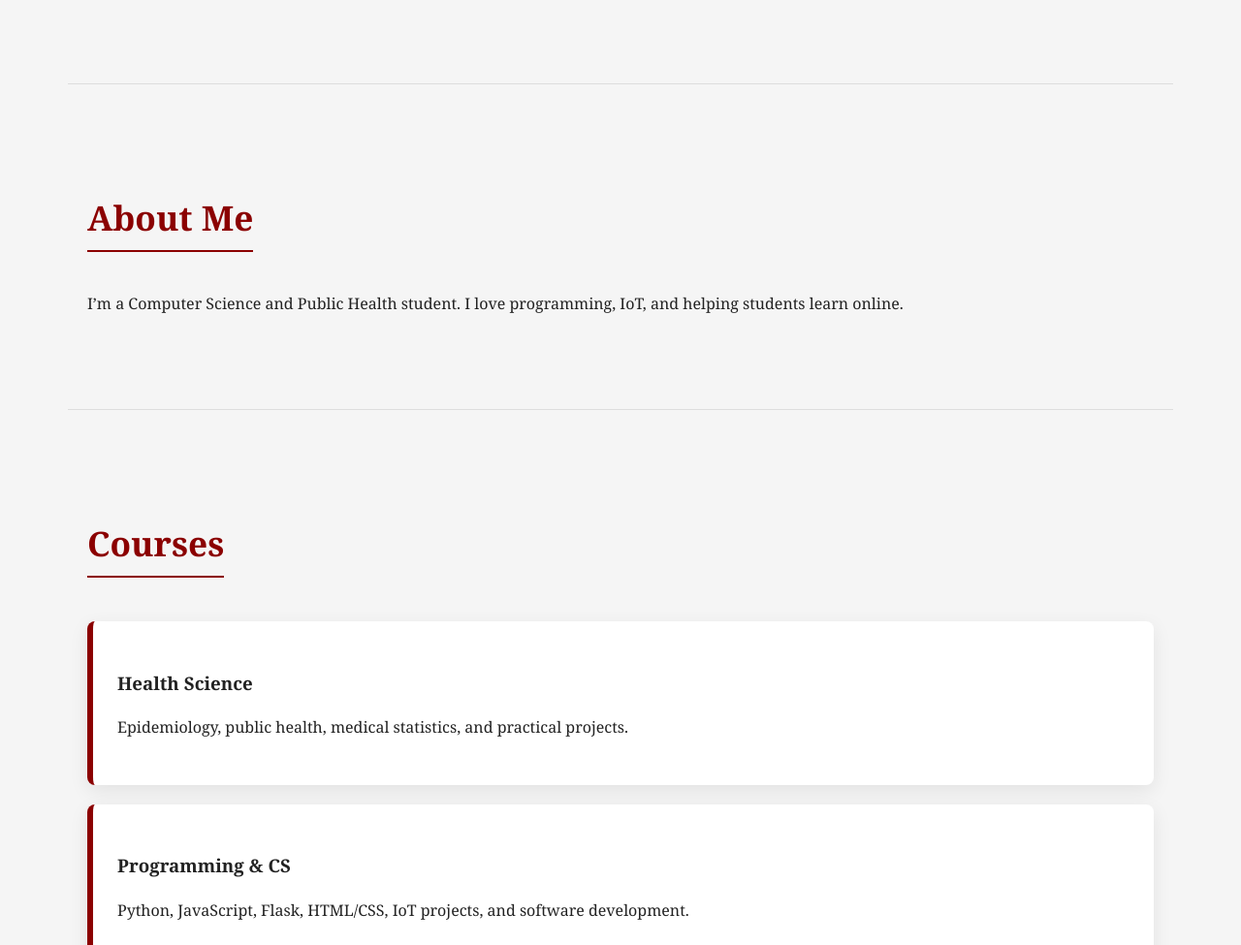
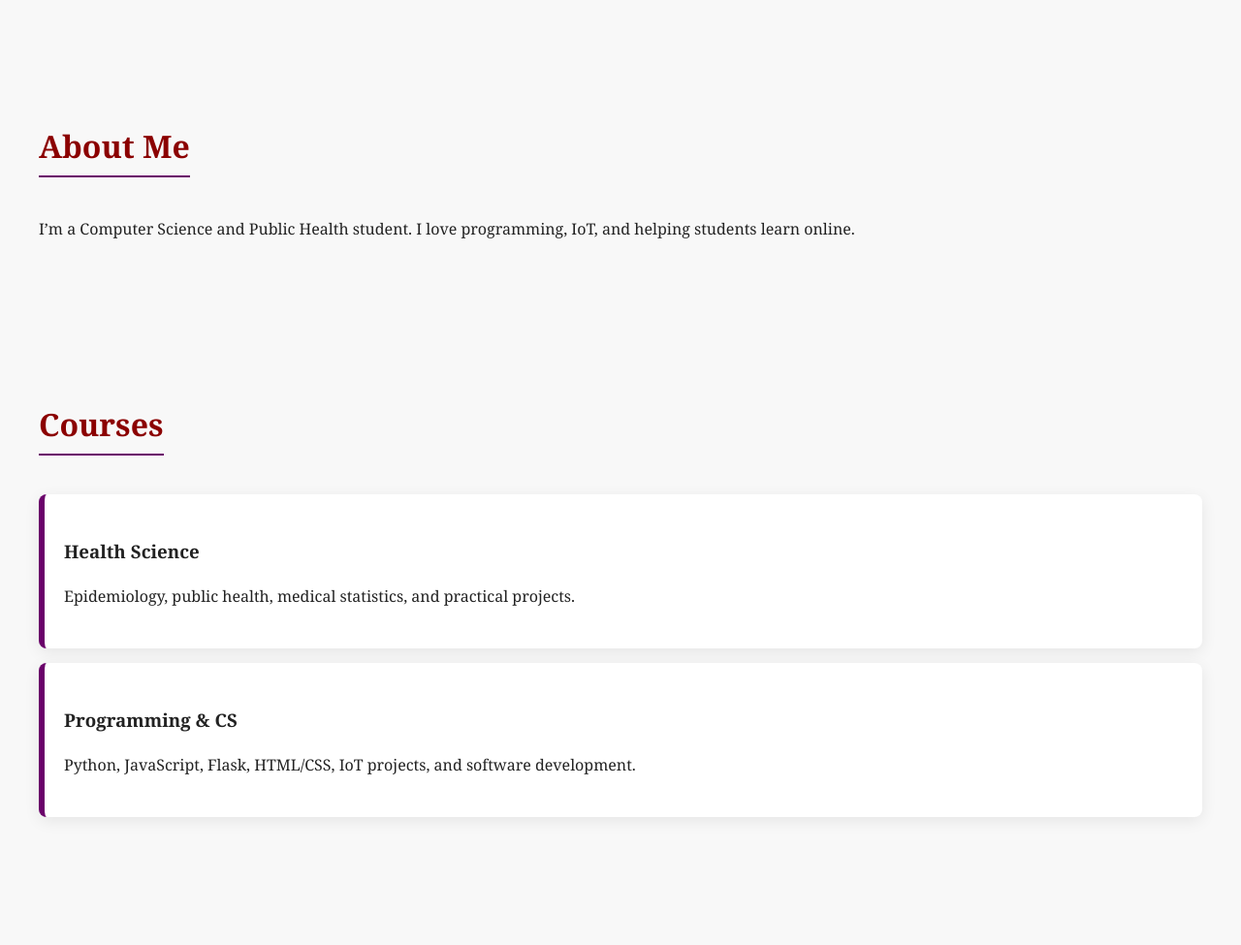
Before and after one commit to Belayuop/Belay-chatbot, a PHP site: page / in a window 1280 px wide. Shown: the part 937-1912 px from the top of the page at 97% size. Run offline with PHP 8.4, Linux system fonts and the light colour scheme.

Commit message:
Update styles for header, sections, and course cards

```diff
--- a/style.css
+++ b/style.css
@@ -2,7 +2,7 @@
 body {
     margin: 0;
     font-family: 'Georgia', serif;
-    background: #f5f5f5; /* softer off-white for readability */
+    background: #f8f8f8;
     color: #222;
     scroll-behavior: smooth;
     line-height: 1.6;
@@ -57,10 +57,9 @@ nav a.active {
 
 /* ===== SECTIONS ===== */
 section {
-    padding: 80px 20px;
-    max-width: 1100px;
+    padding: 60px 20px;
+    max-width: 1200px;
     margin: auto;
-    border-bottom: 1px solid #ddd;
     opacity: 0;
     transform: translateY(50px);
     transition: all 0.8s ease;
@@ -75,8 +74,8 @@ section.visible {
 h2 {
     color: #8B0000;
     margin-bottom: 25px;
-    font-size: 2.2rem;
-    border-bottom: 2px solid #8B0000;
+    font-size: 2rem;
+    border-bottom: 2px solid #6a006a; /* subtle purple accent */
     display: inline-block;
     padding-bottom: 5px;
 }
@@ -84,25 +83,25 @@ h2 {
 /* ===== COURSE CARDS ===== */
 .course-card {
     background: #fff;
-    padding: 30px 25px;
-    margin: 20px 0;
-    border-left: 6px solid #8B0000;
+    padding: 25px 20px;
+    margin: 15px 0;
+    border-left: 6px solid #6a006a; /* purple accent border */
     border-radius: 8px;
-    box-shadow: 0 6px 20px rgba(0,0,0,0.08);
-    transition: all 0.4s ease;
+    box-shadow: 0 4px 16px rgba(0,0,0,0.08);
+    transition: all 0.3s ease;
 }
 
 .course-card:hover {
     transform: translateY(-5px) scale(1.02);
-    box-shadow: 0 10px 25px rgba(0,0,0,0.15);
+    box-shadow: 0 10px 20px rgba(0,0,0,0.15);
 }
 
 /* ===== BUTTONS ===== */
 button {
-    background: linear-gradient(135deg, #8B0000, #a10000);
+    background: #8B0000;
     color: white;
     border: none;
-    padding: 14px 32px;
+    padding: 12px 28px;
     cursor: pointer;
     font-weight: bold;
     font-size: 1rem;
```
Also changed, not shown: other parts of style.css (+31 -4 lines).
